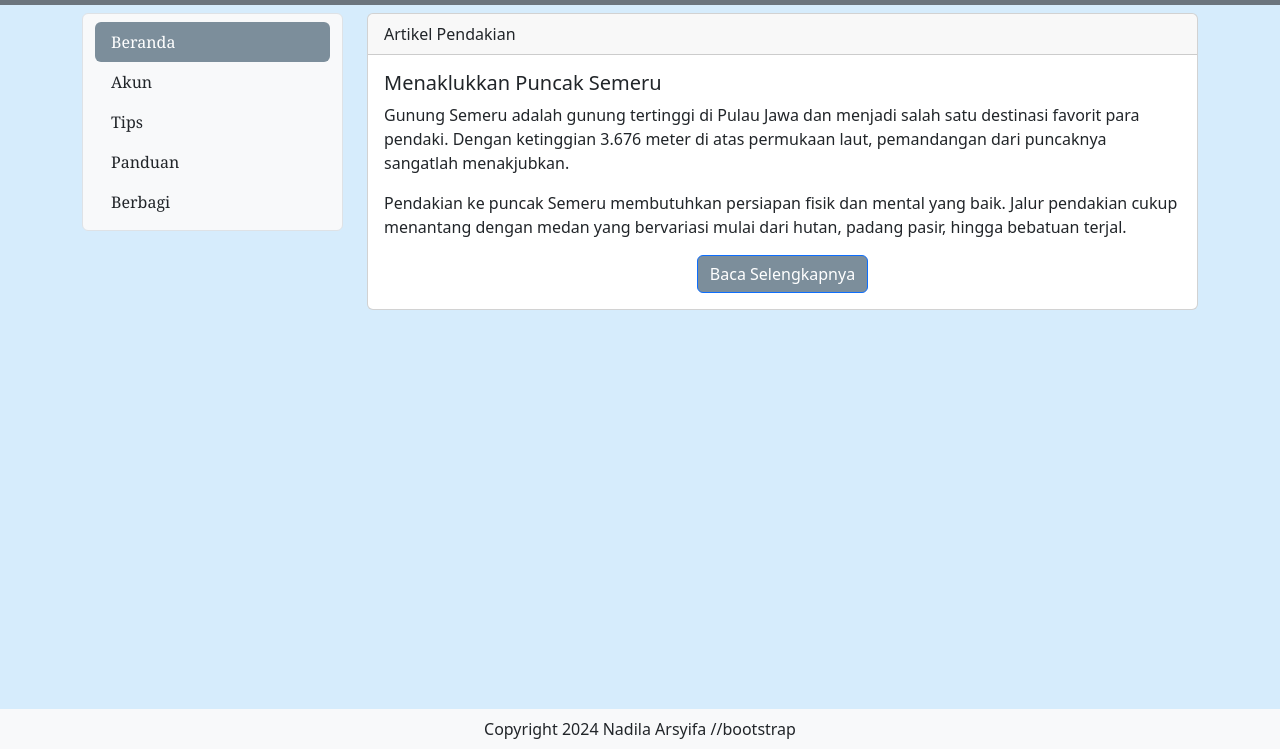
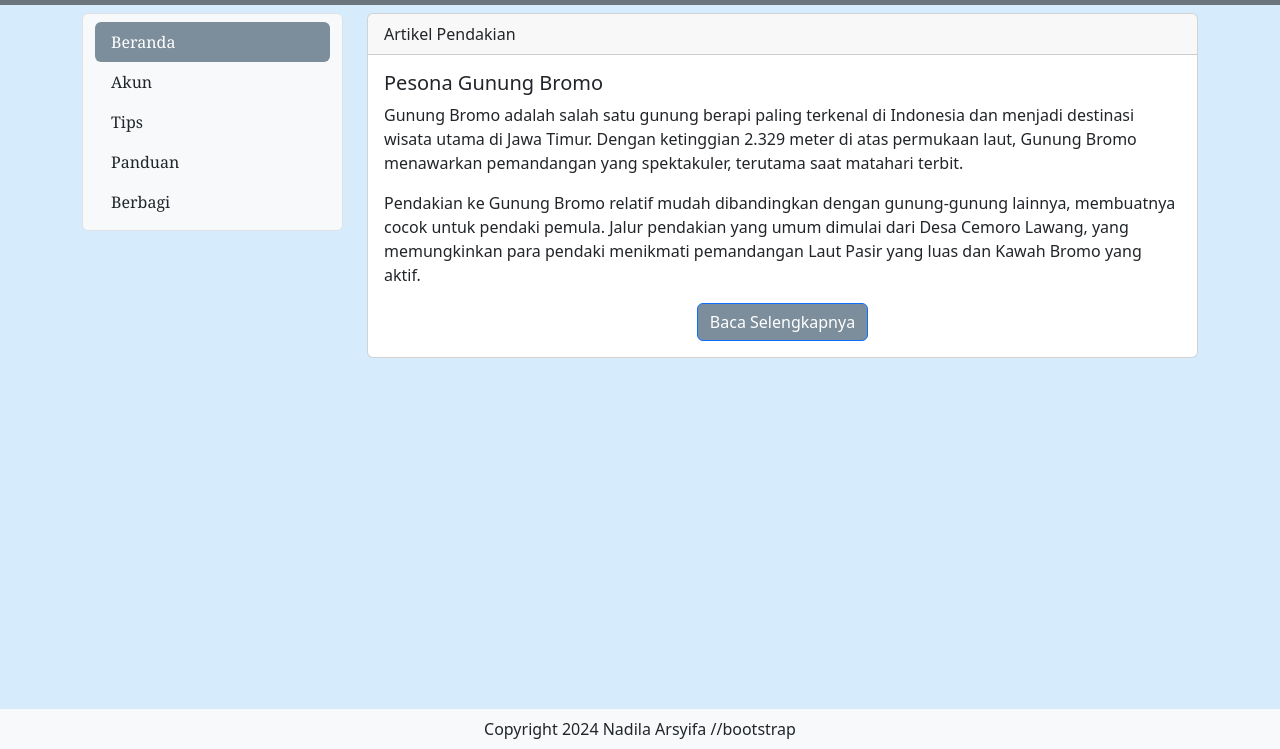
Before and after one commit to Nadilaarsyifa/Footer-dan-konten, a plain HTML site: page index.html in a window 1280 px wide. Shown: the part 51-800 px from the top of the page. Drawn offline with nearby package versions, Linux system fonts and the light colour scheme.

Commit message:
Update index.html

```diff
--- a/index.html
+++ b/index.html
@@ -138,23 +138,26 @@
 
         <!--end sidebar navigasi-->
 
-        <!--content-->
+       <!--content-->
         <div class="col-lg-9">
           <div class="card mt-2">
             <div class="card-header">Artikel Pendakian</div>
             <div class="card-body">
-              <h5 class="card-title">Menaklukkan Puncak Semeru</h5>
+              <h5 class="card-title">Pesona Gunung Bromo</h5>
               <p class="card-text">
-                Gunung Semeru adalah gunung tertinggi di Pulau Jawa dan menjadi
-                salah satu destinasi favorit para pendaki. Dengan ketinggian
-                3.676 meter di atas permukaan laut, pemandangan dari puncaknya
-                sangatlah menakjubkan.
+                Gunung Bromo adalah salah satu gunung berapi paling terkenal di
+                Indonesia dan menjadi destinasi wisata utama di Jawa Timur.
+                Dengan ketinggian 2.329 meter di atas permukaan laut, Gunung
+                Bromo menawarkan pemandangan yang spektakuler, terutama saat
+                matahari terbit.
               </p>
+
               <p class="card-text">
-                Pendakian ke puncak Semeru membutuhkan persiapan fisik dan
-                mental yang baik. Jalur pendakian cukup menantang dengan medan
-                yang bervariasi mulai dari hutan, padang pasir, hingga bebatuan
-                terjal.
+                Pendakian ke Gunung Bromo relatif mudah dibandingkan dengan
+                gunung-gunung lainnya, membuatnya cocok untuk pendaki pemula.
+                Jalur pendakian yang umum dimulai dari Desa Cemoro Lawang, yang
+                memungkinkan para pendaki menikmati pemandangan Laut Pasir yang
+                luas dan Kawah Bromo yang aktif.
               </p>
               <div class="text-center">
                 <a href="#" class="btn btn-primary">Baca Selengkapnya</a>
```
